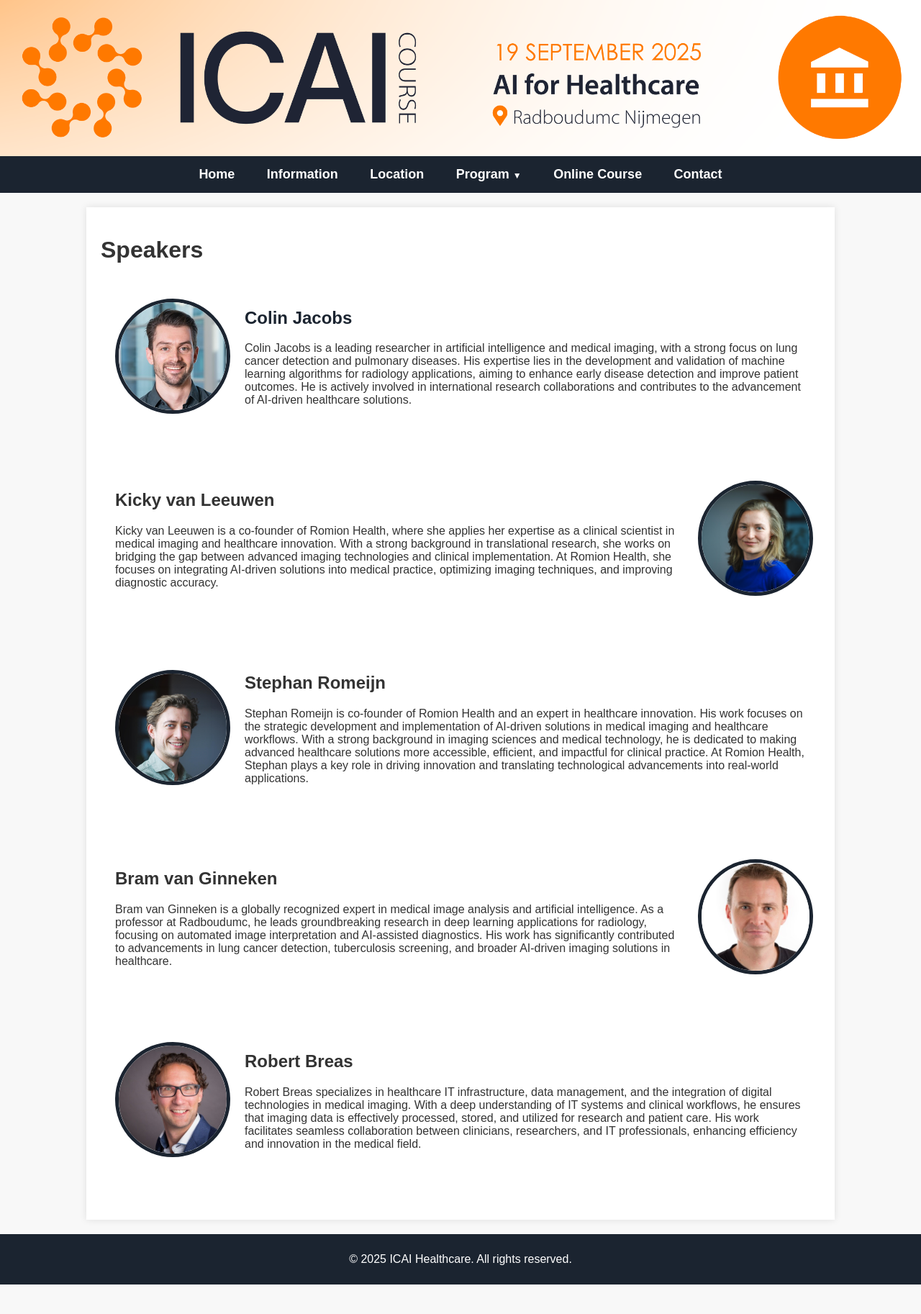
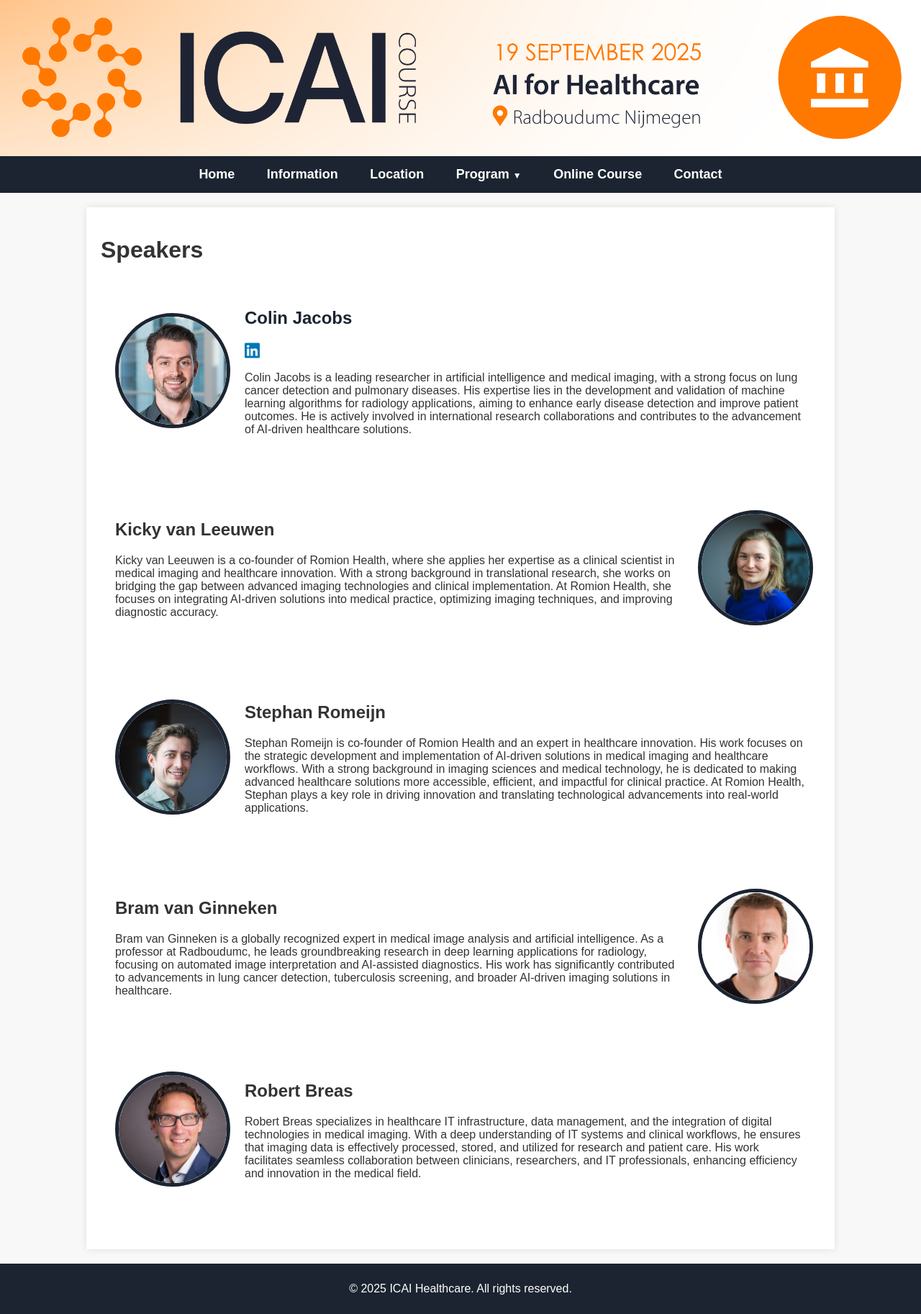
Before and after one commit to marliebesouw/marliebesouw.github.io, a Jekyll site: the page built from speakers.md, in a window 1280 px wide. Shown: the whole page at 72% size. Built offline with Jekyll 4.4.1, drawn with Linux system fonts in a browser that asks for light colours; before the commit the page ends 1785 px from its top, so only the background shows below that.

Commit message:
linkedin symbol instead of link on the name

```diff
--- a/assets/css/style.css
+++ b/assets/css/style.css
@@ -261,3 +261,13 @@
     height: 450px; /* Adjust height as needed */
     max-width: 100%;
 }
+
+.fa-linkedin {
+    font-size: 24px; /* Adjust size */
+    color: #0077B5; /* LinkedIn Blue */
+    text-decoration: none;
+}
+
+.fa-linkedin:hover {
+    color: #005582; /* Darker blue on hover */
+}
--- a/speakers.md
+++ b/speakers.md
@@ -14,6 +14,10 @@
             <h2>Colin Jacobs</h2>
              </a>
         </div>
+        <a href="https://www.linkedin.com/in/colin-jacobs-01a14628/" target="_blank">
+            <i class="fa-brands fa-linkedin"></i>
+        </a>
+
         <p> Colin Jacobs is a leading researcher in artificial intelligence and medical imaging, with a strong focus on lung cancer detection and pulmonary diseases. His expertise lies in the development and validation of machine learning algorithms for radiology applications, aiming to enhance early disease detection and improve patient outcomes. He is actively involved in international research collaborations and contributes to the advancement of AI-driven healthcare solutions.  </p>
     </div>
 </div>
```
